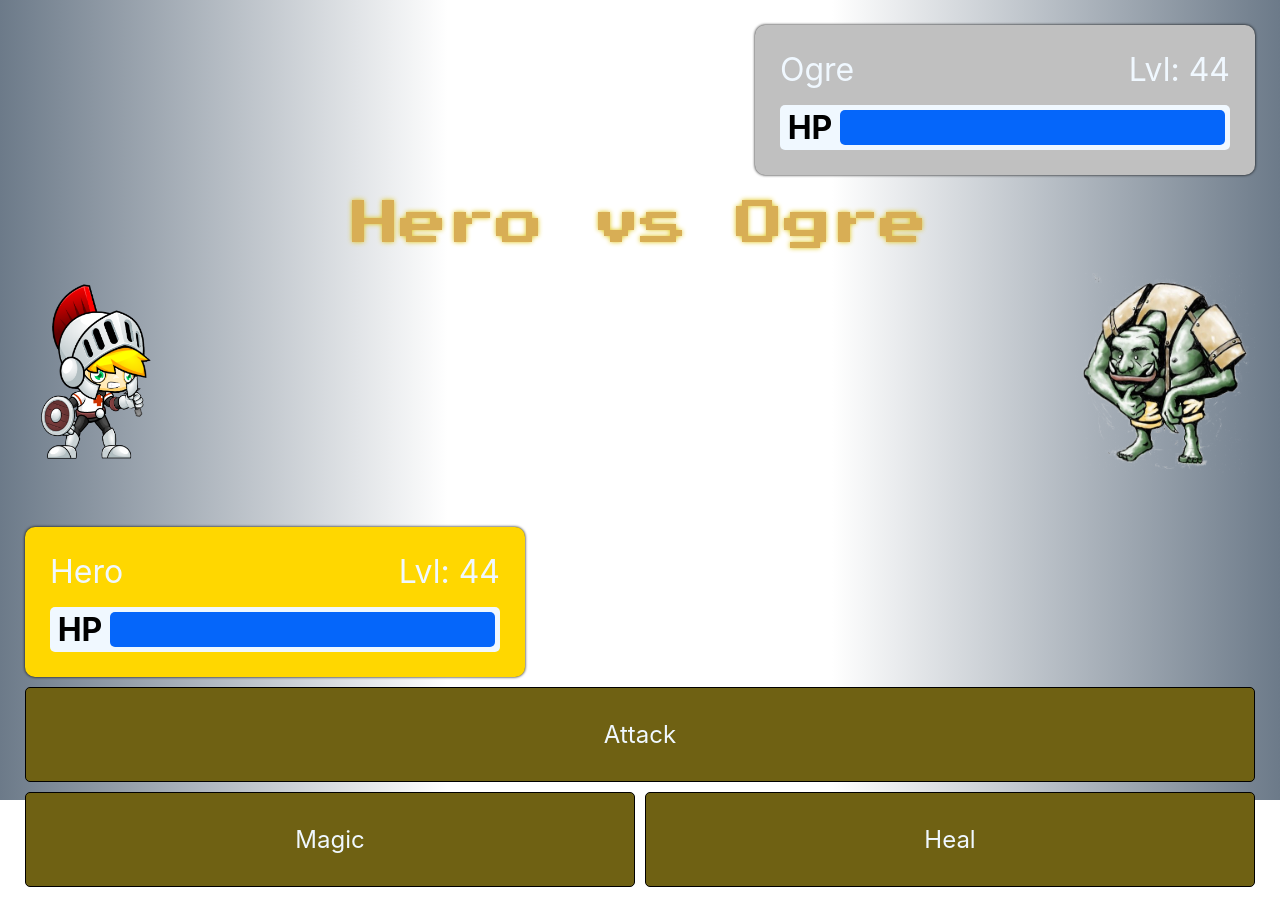
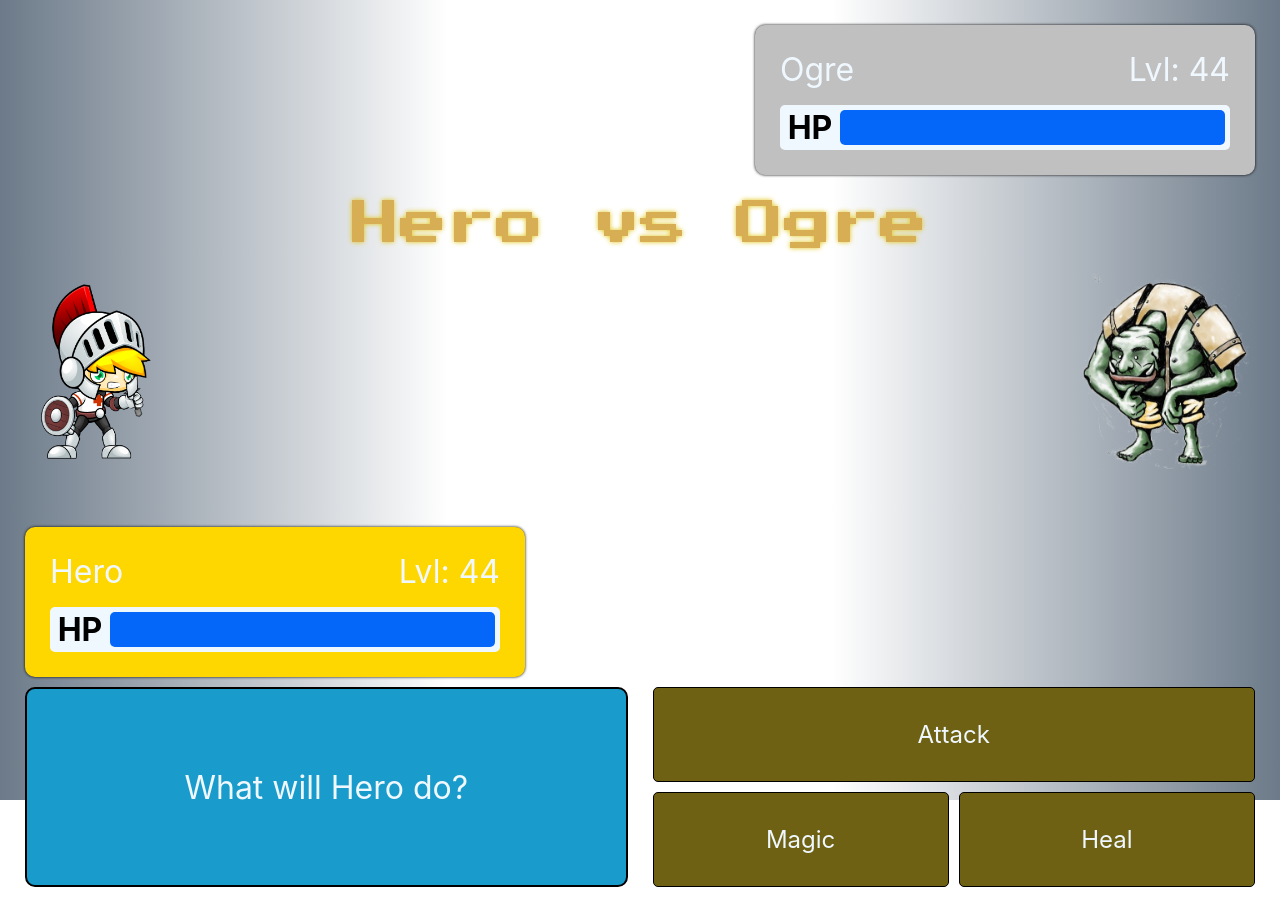
Before and after one commit to PlatypussDivva/turnbasedbattle, a React (Create React App) app: page / in a window 1280 px wide. Both pictures are taken after a click on the button "Start Game". Built offline with nearby package versions, Linux system fonts and the light colour scheme.

Commit message:
Added BattleAnnouncer

```diff
--- a/src/components/Battle/Battle.js
+++ b/src/components/Battle/Battle.js
@@ -1,4 +1,4 @@
-import { PlayerSummary } from "components";
+import { PlayerSummary, BattleAnnouncer } from "components";
 import { BattleMenu } from "components/BattleMenu/BattleMenu";
 import { useState } from "react";
 import { opponentStats, playerStats } from "shared/characters";
@@ -9,6 +9,7 @@ export const Battle = () => {
   const [opponentHealth, setOpponentHealth] = useState(
     opponentStats.maxHealth,
   );
+  const [announcerMessage, setAnnouncerMessage] = useState("");
 
   return (
     <>
@@ -60,6 +61,14 @@ export const Battle = () => {
 
         <div className={styles.hud}>
           <div className={styles.hudChild}>
+            <BattleAnnouncer
+              message={
+                announcerMessage || `What will ${playerStats.name} do?`
+              }
+            />
+          </div>
+
+          <div className={styles.hudChild}>
             <BattleMenu
               onAttack={() => console.log("Attack!")}
               onMagic={() => console.log("Magic!")}
--- /dev/null
+++ b/src/components/BattleAnnouncer/BattleAnnouncer.js
@@ -0,0 +1,12 @@
+import { useTypedMessage } from "hooks";
+import styles from "./styles.module.css";
+
+export const BattleAnnouncer = ({ message }) => {
+  const typedMessage = useTypedMessage(message);
+
+  return (
+    <div className={styles.main}>
+      <div className={styles.message}>{typedMessage}</div>{" "}
+    </div>
+  );
+};
--- /dev/null
+++ b/src/components/BattleAnnouncer/index.js
@@ -0,0 +1 @@
+export * from "./BattleAnnouncer";
--- /dev/null
+++ b/src/components/BattleAnnouncer/styles.module.css
@@ -0,0 +1,19 @@
+.main {
+  height: 100%;
+  padding: 25px;
+  border-radius: 10px;
+  box-sizing: border-box;
+
+  color: aliceblue;
+
+  display: flex;
+  align-items: center;
+  justify-content: center;
+  border: 2px solid black;
+  background-color: #199ccb;
+}
+
+.message {
+  text-align: center;
+  font-size: 32px;
+}
--- a/src/components/index.js
+++ b/src/components/index.js
@@ -4,3 +4,4 @@ export * from "./Battle";
 export * from "./Bar";
 export * from "./PlayerSummary";
 export * from "./BattleMenu";
+export * from "./BattleAnnouncer";
--- a/src/hooks/index.js
+++ b/src/hooks/index.js
@@ -0,0 +1 @@
+export * from "./useTypedMessage";
--- /dev/null
+++ b/src/hooks/useTypedMessage.js
@@ -0,0 +1,24 @@
+import { wait } from "@testing-library/user-event/dist/utils";
+import { useEffect, useState } from "react";
+
+export const useTypedMessage = message => {
+  const [typedMessage, setTypedMessage] = useState("");
+
+  useEffect(() => {
+    setTypedMessage("");
+
+    if (message.length) {
+      (async () => {
+        let visibleMessage = "";
+
+        for (let i = 0; i < message.length; i++) {
+          await wait(25);
+          visibleMessage = visibleMessage + message[i];
+          setTypedMessage(visibleMessage);
+        }
+      })();
+    }
+  }, [message]);
+
+  return typedMessage;
+};
--- /dev/null
+++ b/src/shared/helpers.js
@@ -0,0 +1,6 @@
+export const wait = ms =>
+  new Promise(resolve => {
+    setTimeout(() => {
+      resolve();
+    }, ms);
+  });
--- a/src/shared/index.js
+++ b/src/shared/index.js
@@ -0,0 +1,2 @@
+export * from "./helpers";
+export * from "./characters";
```
